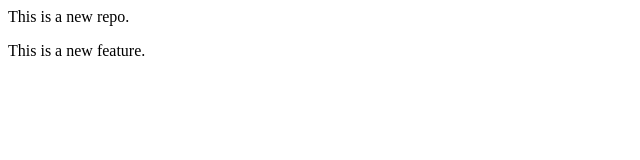
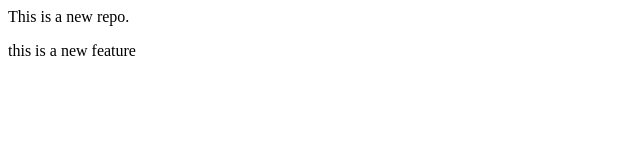
Before and after one commit to Chinmayeejena123/localrepo, a plain HTML site: page index.html in a window 1280 px wide. Shown: the full height of the page, 0-640 px from the left. Drawn offline with Linux system fonts and the light colour scheme.

Commit message:
add new feature

```diff
--- a/index.html
+++ b/index.html
@@ -1,2 +1,2 @@
 <p>This is a new repo.</p>
-<p>This is a new feature.</p>
+<p>this is a new feature</p>
```
